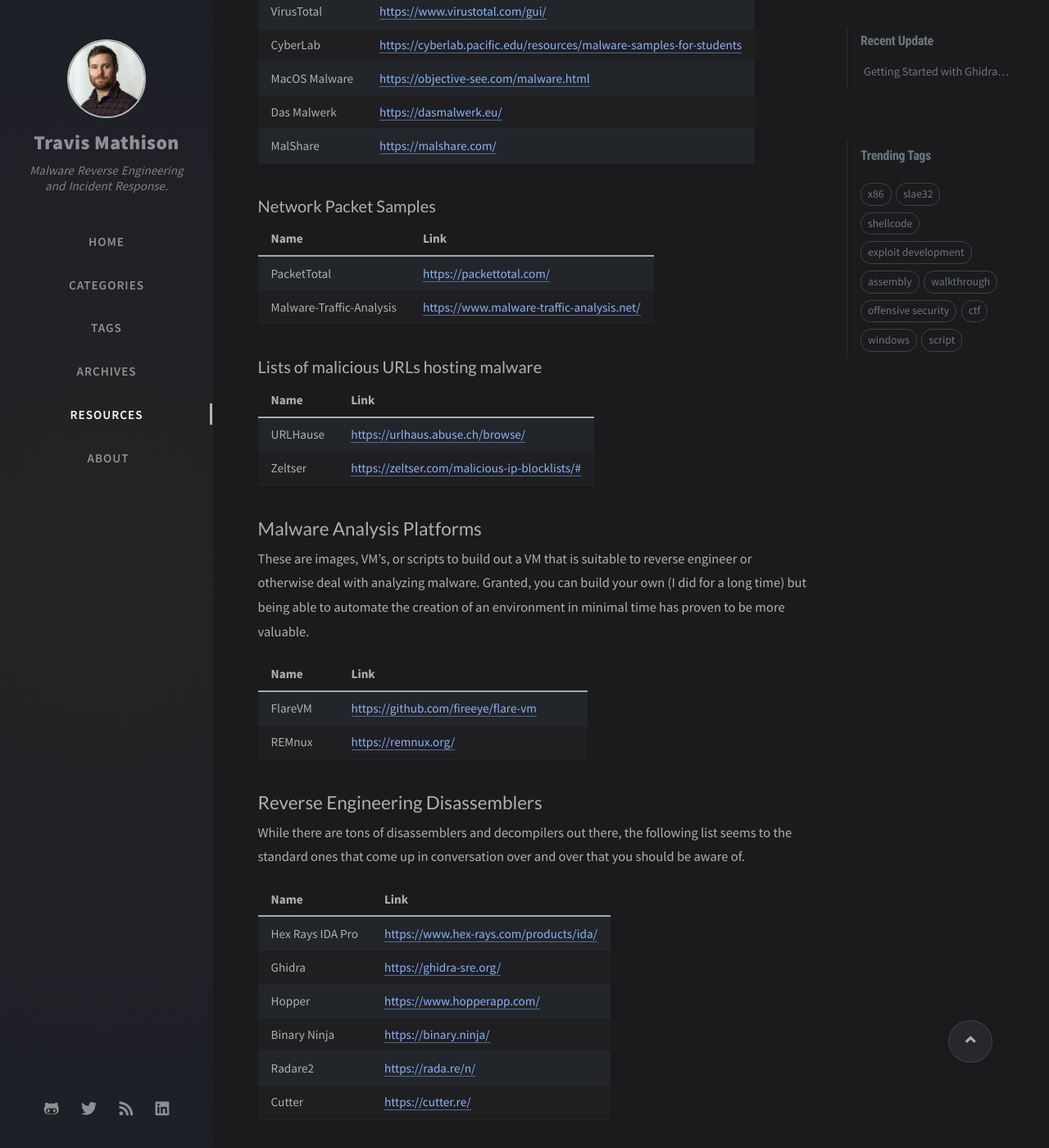
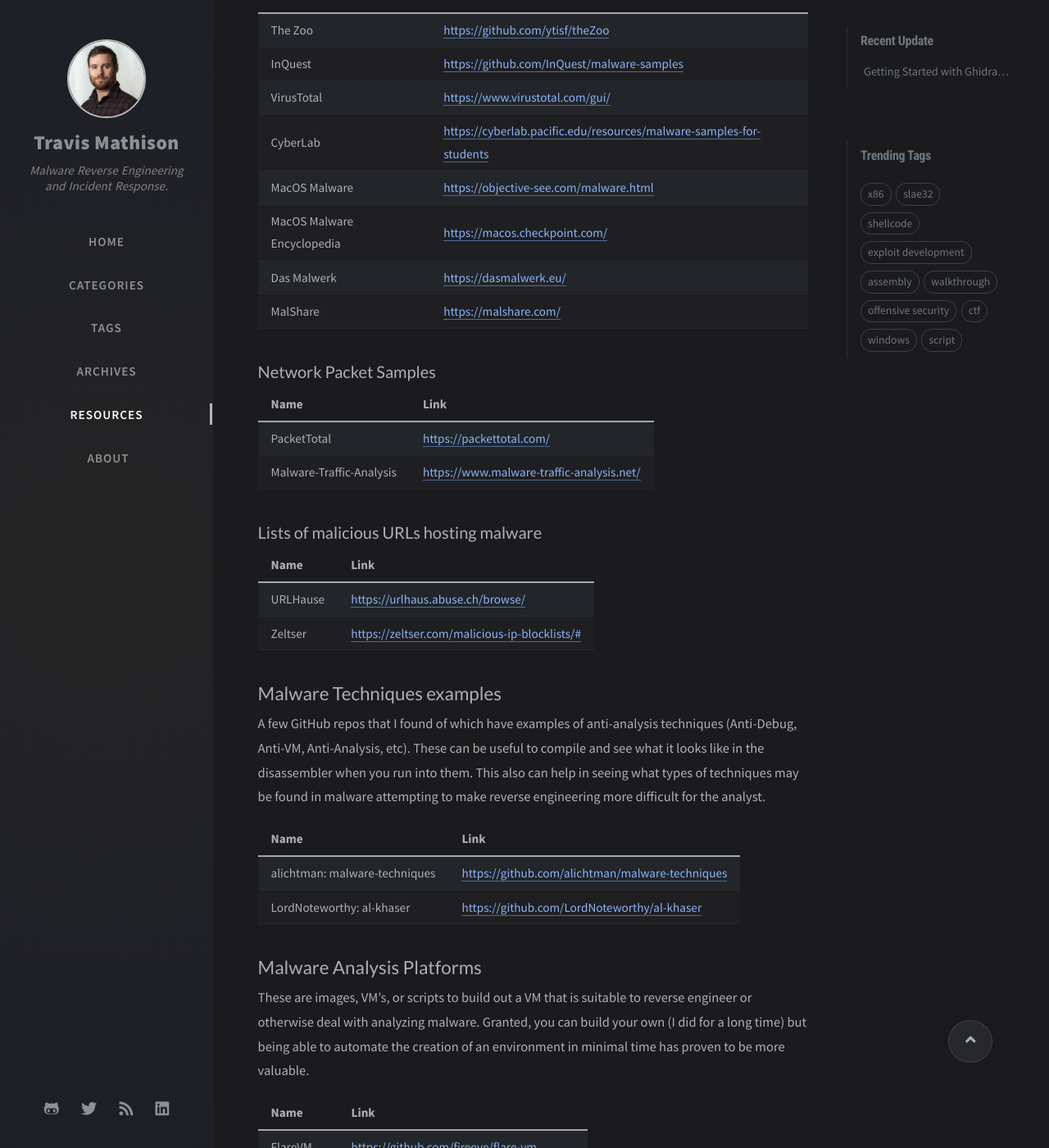
Before and after one commit to tdmathison/tdmathison.github.io, a Jekyll site: the page built from tabs/resources.md, in a window 1280 px wide and 1400 px high, scrolled down 1010 px. Shown: the whole window at 82% size. Built offline with Jekyll 4.4.1, drawn with Linux system fonts in a browser that asks for light colours; nearby versions of some CDN libraries; comment, search, counter and statistics services are not loaded; some of the changed text lies outside the part shown.

Commit message:
new sites for resources

```diff
--- a/tabs/resources.md
+++ b/tabs/resources.md
@@ -20,7 +20,9 @@
 
 
 ## Malware Samples
-The following are some locations where you can grab samples of live malware:
+The following are some locations where you can grab samples of malware for analysis.
+
+### General Live Malware
 
 | Name | Link |
 |:---|:----|
@@ -29,6 +31,7 @@
 | VirusTotal | [https://www.virustotal.com/gui/](https://www.virustotal.com/gui/) |
 | CyberLab | [https://cyberlab.pacific.edu/resources/malware-samples-for-students](https://cyberlab.pacific.edu/resources/malware-samples-for-students) |
 | MacOS Malware | [https://objective-see.com/malware.html](https://objective-see.com/malware.html) |
+| MacOS Malware Encyclopedia | [https://macos.checkpoint.com/](https://macos.checkpoint.com/) |
 | Das Malwerk | [https://dasmalwerk.eu/](https://dasmalwerk.eu/) |
 | MalShare | [https://malshare.com/](https://malshare.com/) |
 
@@ -45,6 +48,14 @@
 |:---|:----|
 | URLHause | [https://urlhaus.abuse.ch/browse/](https://urlhaus.abuse.ch/browse/) |
 | Zeltser | [https://zeltser.com/malicious-ip-blocklists/#](https://zeltser.com/malicious-ip-blocklists/#) |
+
+## Malware Techniques examples
+A few GitHub repos that I found of which have examples of anti-analysis techniques (Anti-Debug, Anti-VM, Anti-Analysis, etc). These can be useful to compile and see what it looks like in the disassembler when you run into them.  This also can help in seeing what types of techniques may be found in malware attempting to make reverse engineering more difficult for the analyst.
+
+| Name | Link |
+|:---|:----|
+| alichtman: malware-techniques | [https://github.com/alichtman/malware-techniques](https://github.com/alichtman/malware-techniques) |
+| LordNoteworthy: al-khaser | [https://github.com/LordNoteworthy/al-khaser](https://github.com/LordNoteworthy/al-khaser) |
 
 ## Malware Analysis Platforms
 These are images, VM's, or scripts to build out a VM that is suitable to reverse engineer or otherwise deal with analyzing malware.  Granted, you can build your own (I did for a long time) but being able to automate the creation of an environment in minimal time has proven to be more valuable.
```
